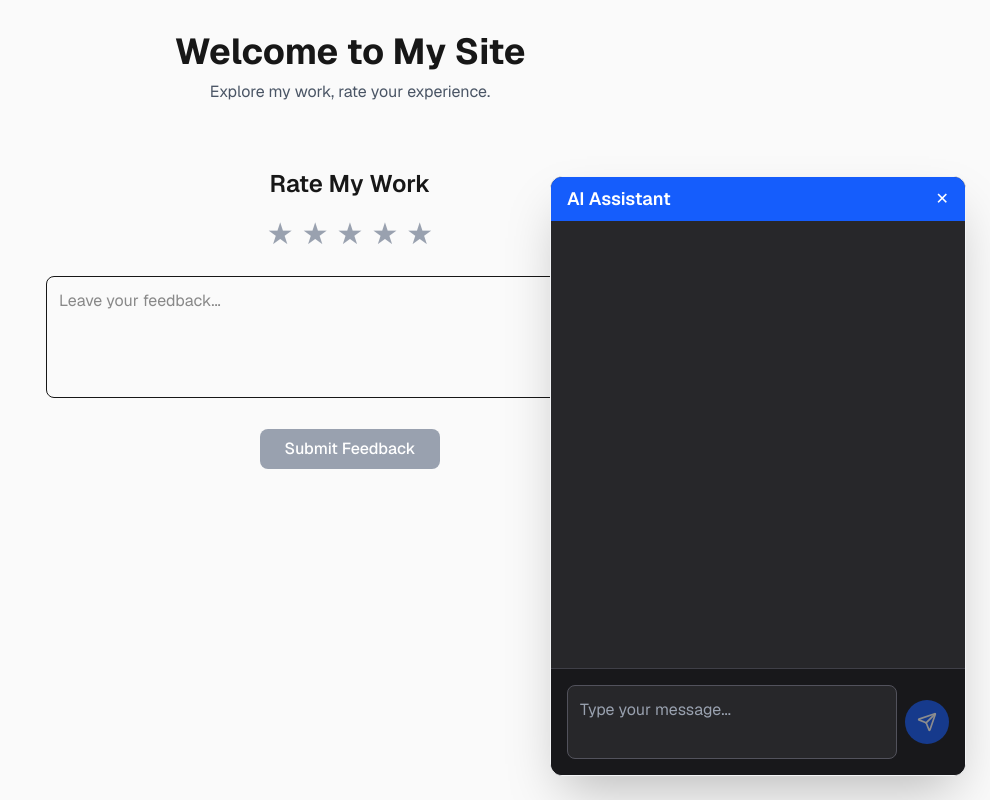
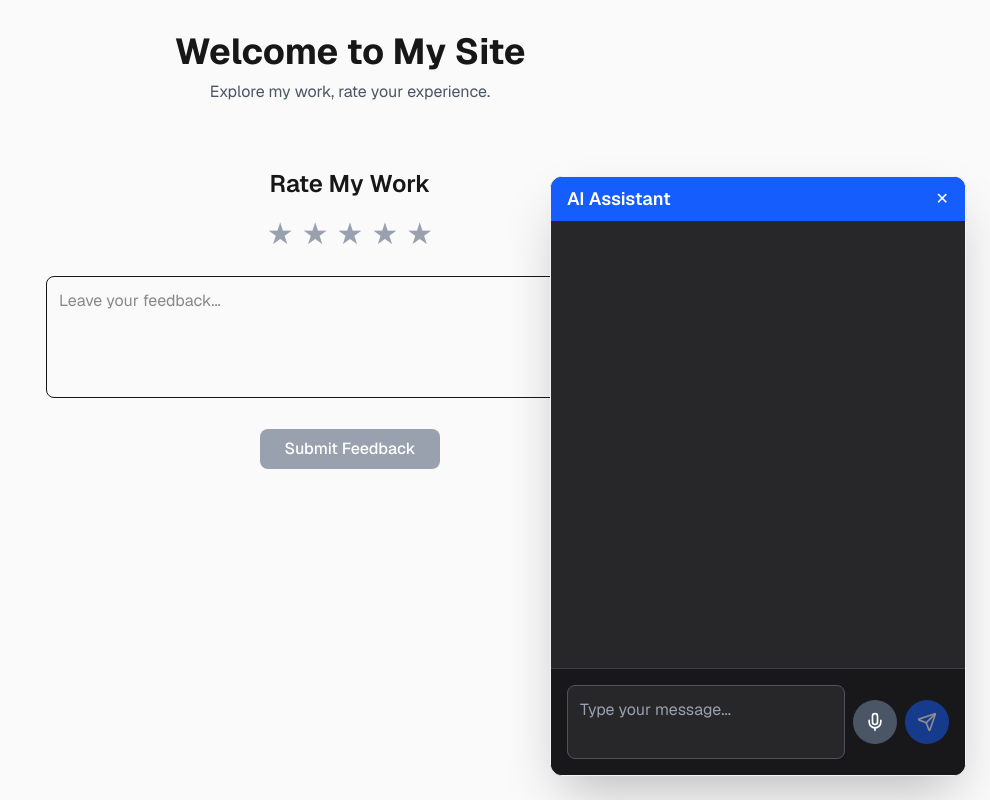
Before and after one commit to kamleshbajpai90/chatbot, a Next.js app: page /chatbot in a window 1280 px wide. Shown: the whole page, without its empty margins (290-1280 px from the left). Built offline with nearby package versions, Linux system fonts and the light colour scheme.

Commit message:
Voice support added

```diff
--- a/src/app/api/chatbot/route.ts
+++ b/src/app/api/chatbot/route.ts
@@ -12,7 +12,7 @@ export async function POST(req: Request) {
 
   const response = await model.invoke([
     new HumanMessage(
-      `${message}\n\nPlease format your response in Markdown (use lists, headings, bold, etc. but remove markdown related text from the response).`
+      `${message}\n\nPlease format your response in Markdown (use lists, headings, bold, long html tags etc. but remove markdown related text from the response).`
     ),
   ]);
 
--- a/src/app/components/ChatbotWidget.tsx
+++ b/src/app/components/ChatbotWidget.tsx
@@ -1,7 +1,7 @@
 "use client";
 import { useState, useEffect, useRef } from "react";
 import ReactMarkdown from "react-markdown";
-import { MessageCircle, Send } from "lucide-react";
+import { MessageCircle, Send, Mic, Volume2 } from "lucide-react";
 
 interface ChatbotWidgetProps {
   className?: string;
@@ -18,12 +18,50 @@ export default function ChatbotWidget({
   );
   const [input, setInput] = useState("");
   const [loading, setLoading] = useState(false);
+  const [listening, setListening] = useState(false);
 
   const textareaRef = useRef<HTMLTextAreaElement | null>(null);
+  const recognitionRef = useRef<any>(null);
 
   useEffect(() => {
     setOpen(isOpen);
   }, [isOpen]);
+
+  // Initialize speech recognition
+  useEffect(() => {
+    if ("webkitSpeechRecognition" in window) {
+      const SpeechRecognition = (window as any).webkitSpeechRecognition;
+      const recognition = new SpeechRecognition();
+      recognition.continuous = false;
+      recognition.interimResults = false;
+      recognition.lang = "en-US";
+
+      recognition.onresult = (event: any) => {
+        const transcript = event.results[0][0].transcript;
+        setInput(transcript);
+        setListening(false);
+      };
+
+      recognition.onend = () => setListening(false);
+
+      recognitionRef.current = recognition;
+    }
+  }, []);
+
+  const startListening = () => {
+    if (recognitionRef.current) {
+      setListening(true);
+      recognitionRef.current.start();
+    }
+  };
+
+  const speakText = (text: string) => {
+    if ("speechSynthesis" in window) {
+      const utterance = new SpeechSynthesisUtterance(text);
+      utterance.lang = "en-US";
+      speechSynthesis.speak(utterance);
+    }
+  };
 
   const sendMessage = async () => {
     if (!input.trim()) return;
@@ -41,6 +79,9 @@ export default function ChatbotWidget({
       const data = await res.json();
       const botMessage = { role: "assistant", content: data.reply };
       setMessages((prev) => [...prev, botMessage]);
+
+      // Speak the assistant's reply
+      speakText(data.reply);
     } catch {
       setMessages((prev) => [
         ...prev,
@@ -98,7 +139,7 @@ export default function ChatbotWidget({
             {messages.map((msg, i) => (
               <article
                 key={i}
-                className={`p-3 rounded-lg shadow-sm max-w-[80%] prose prose-sm dark:prose-invert ${
+                className={`p-3 rounded-lg shadow-sm max-w-[80%] prose prose-sm dark:prose-invert whitespace-pre-wrap break-words ${
                   msg.role === "user"
                     ? "ml-auto bg-blue-700 text-white text-right"
                     : "mr-auto bg-zinc-700 text-gray-100 text-left"
@@ -131,13 +172,27 @@ export default function ChatbotWidget({
               }
               rows={2}
             />
+
+            {/* Mic button for voice input */}
+            <button
+              onClick={startListening}
+              disabled={listening} // disable while active
+              className={`p-3 rounded-full ${
+                listening ? "bg-red-600 animate-pulse" : "bg-gray-600"
+              } text-white hover:bg-gray-700 transition-colors flex items-center justify-center ${
+                listening ? "cursor-not-allowed" : "cursor-pointer"
+              }`}
+              aria-label="Voice Input"
+            >
+              <Mic size={20} />
+            </button>
+
+            {/* Send button */}
             <button
               onClick={sendMessage}
-              className={`p-3 rounded-full bg-blue-600 text-white
-              hover:bg-blue-700 disabled:opacity-50
-              transition-transform transform hover:scale-105
-              flex items-center justify-center
-              ${input.trim() && !loading ? "cursor-pointer" : "cursor-default"}`}
+              className={`p-3 rounded-full bg-blue-600 text-white hover:bg-blue-700 disabled:opacity-50 transition-transform transform hover:scale-105 flex items-center justify-center ${
+                input.trim() && !loading ? "cursor-pointer" : "cursor-default"
+              }`}
               aria-label="Send Message"
               disabled={!input.trim() || loading}
             >
```
